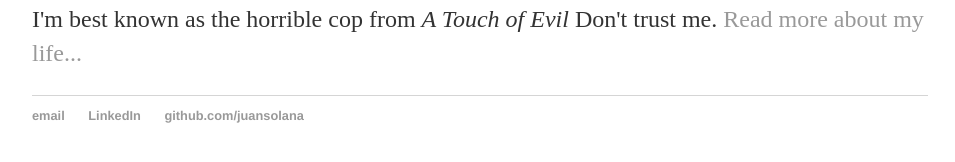
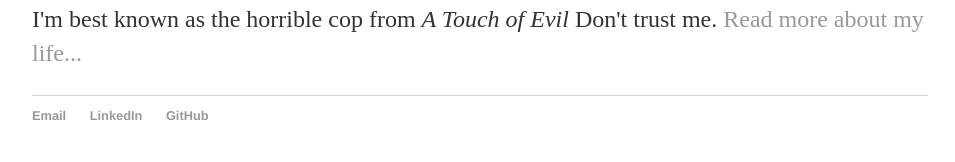
Before and after one commit to juansolana/juansolana.github.io, a Jekyll site: the page built from index.html, in a window 1280 px wide. Shown: the part 194-356 px from the top of the page, without its empty margins (160-1115 px from the left). Built offline with Jekyll 4.4.1, drawn with Linux system fonts in a browser that asks for light colours.

Commit message:
Update default.html
Updated links

```diff
--- a/_layouts/default.html
+++ b/_layouts/default.html
@@ -22,9 +22,9 @@
 			</div><!-- /.container -->
 			<footer>
 	    		<ul>
-	        		<li><a href="mailto:jsolanacasas@gmail.com">email</a></li>
+	        		<li><a href="mailto:jsolanacasas@gmail.com">Email</a></li>
 				<li><a href="https://www.linkedin.com/in/jcsc/">LinkedIn</a></li>
-	        		<li><a href="https://github.com/juansolana">github.com/juansolana</a></li>
+	        		<li><a href="https://github.com/juansolana">GitHub</a></li>
 				</ul>
 			</footer>
 		</body>
```
